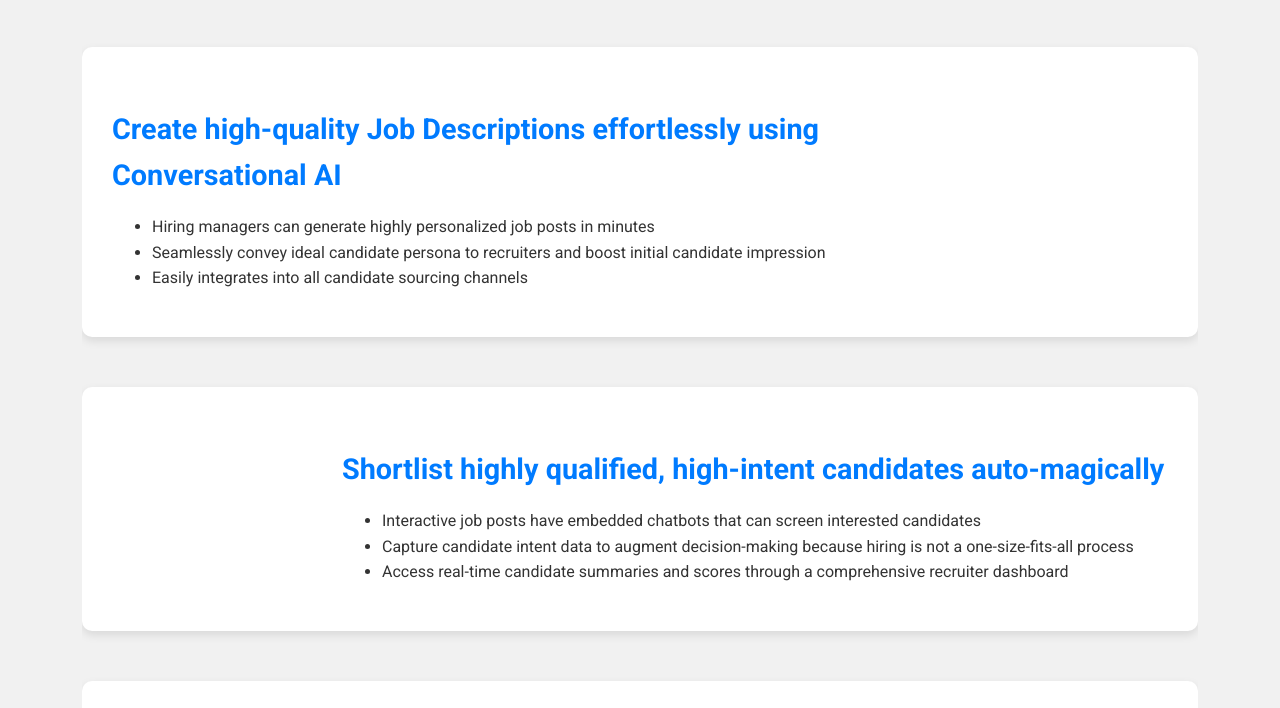
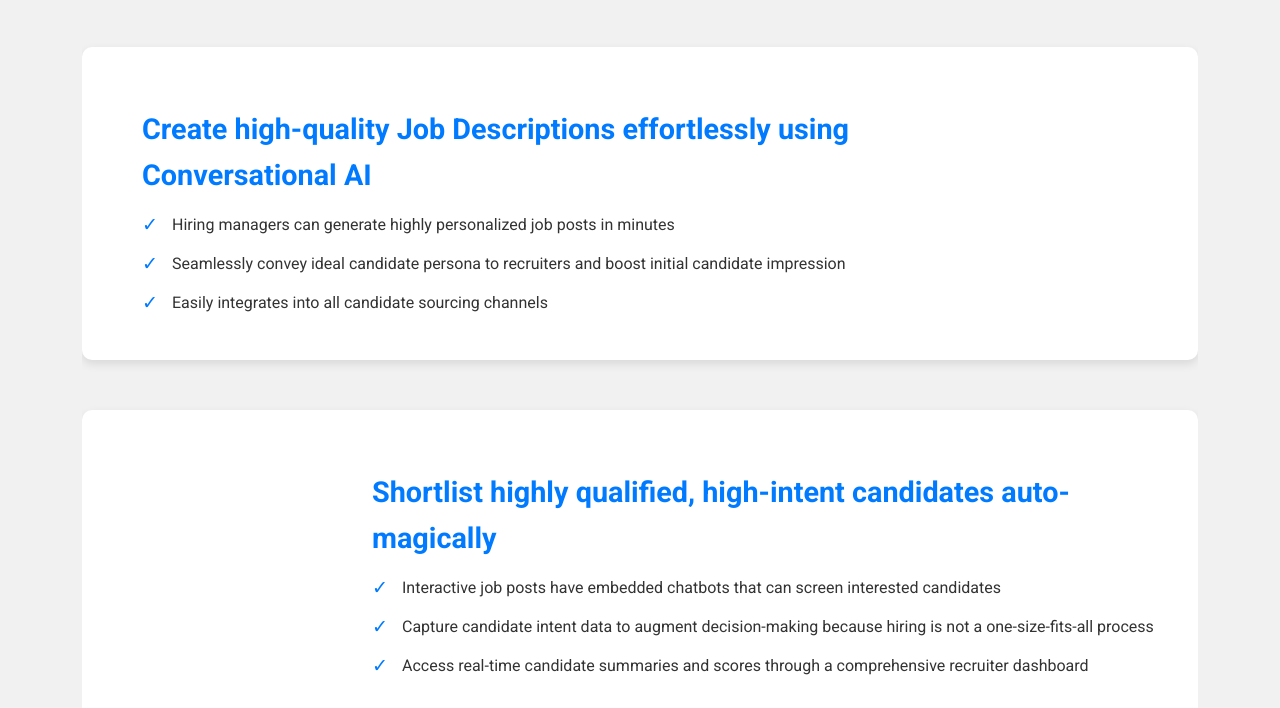
Before and after one commit to ag999/hr, a plain HTML site: page index.html in a window 1280 px wide. Shown: the part 2208-2916 px from the top of the page. Drawn offline with Linux system fonts and the light colour scheme.

Commit message:
Update index.html

```diff
--- a/index.html
+++ b/index.html
@@ -138,6 +138,36 @@
     }
     .feature-content {
       flex: 1;
+    }
+
+    .feature-content h3 {
+      font-size: 1.8em;
+      margin-bottom: 15px;
+      color: #007BFF;
+      padding-left: 30px; /* Add left padding to align with list items */
+    }
+
+    .feature-content ul {
+      list-style-type: none;
+      padding-left: 0;
+      margin: 0;
+    }
+
+    .feature-content ul li {
+      margin-bottom: 15px;
+      padding-left: 60px; /* Increase left padding */
+      position: relative;
+      line-height: 1.5;
+    }
+
+    .feature-content ul li::before {
+      content: '✓';
+      color: #007BFF;
+      position: absolute;
+      left: 30px;
+      font-size: 1.2em;
+      top: 50%;
+      transform: translateY(-50%);
     }
     .feature h3, .benefit h3, .faq h3 {
       font-size: 1.8em;
```
